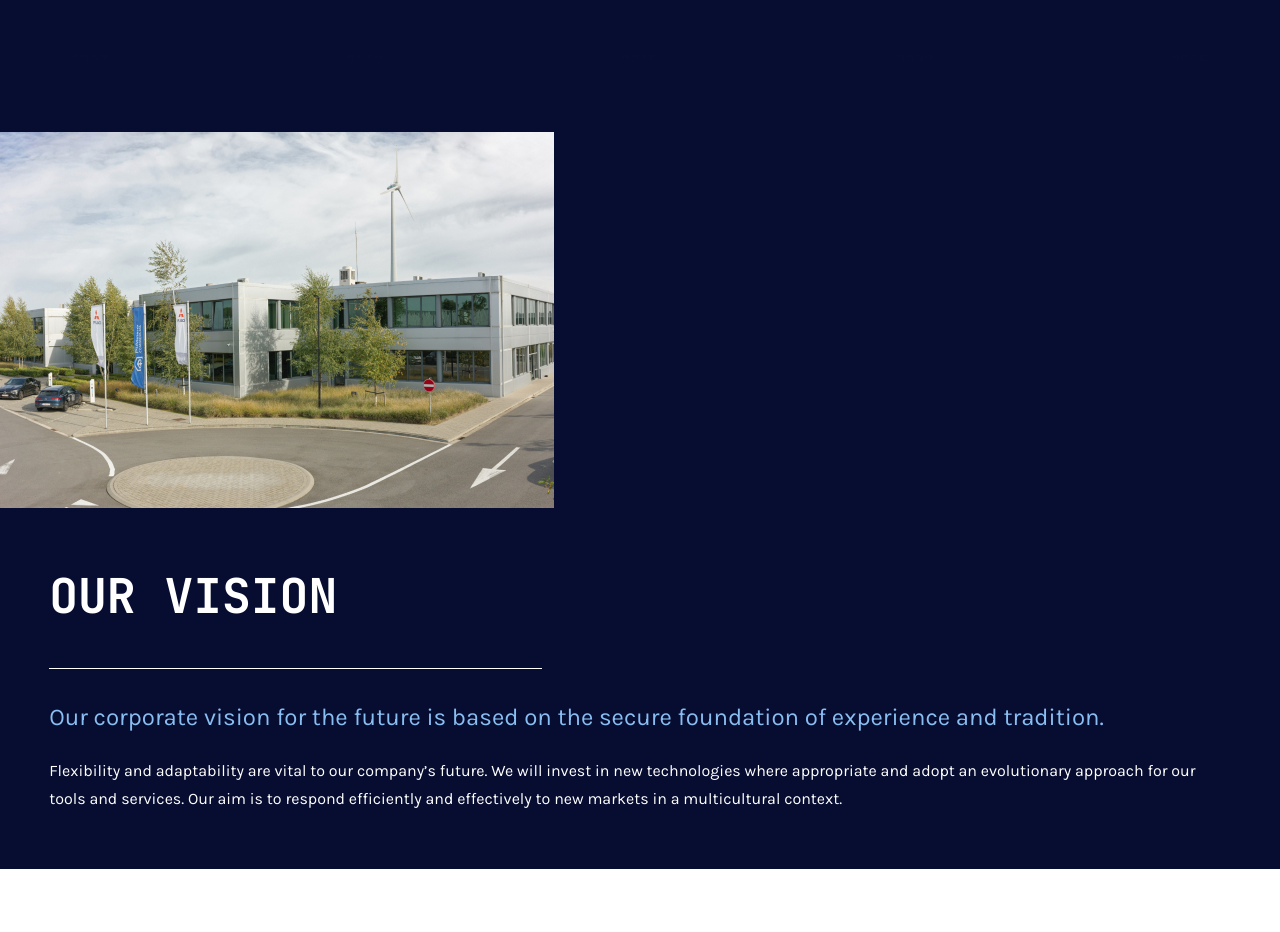
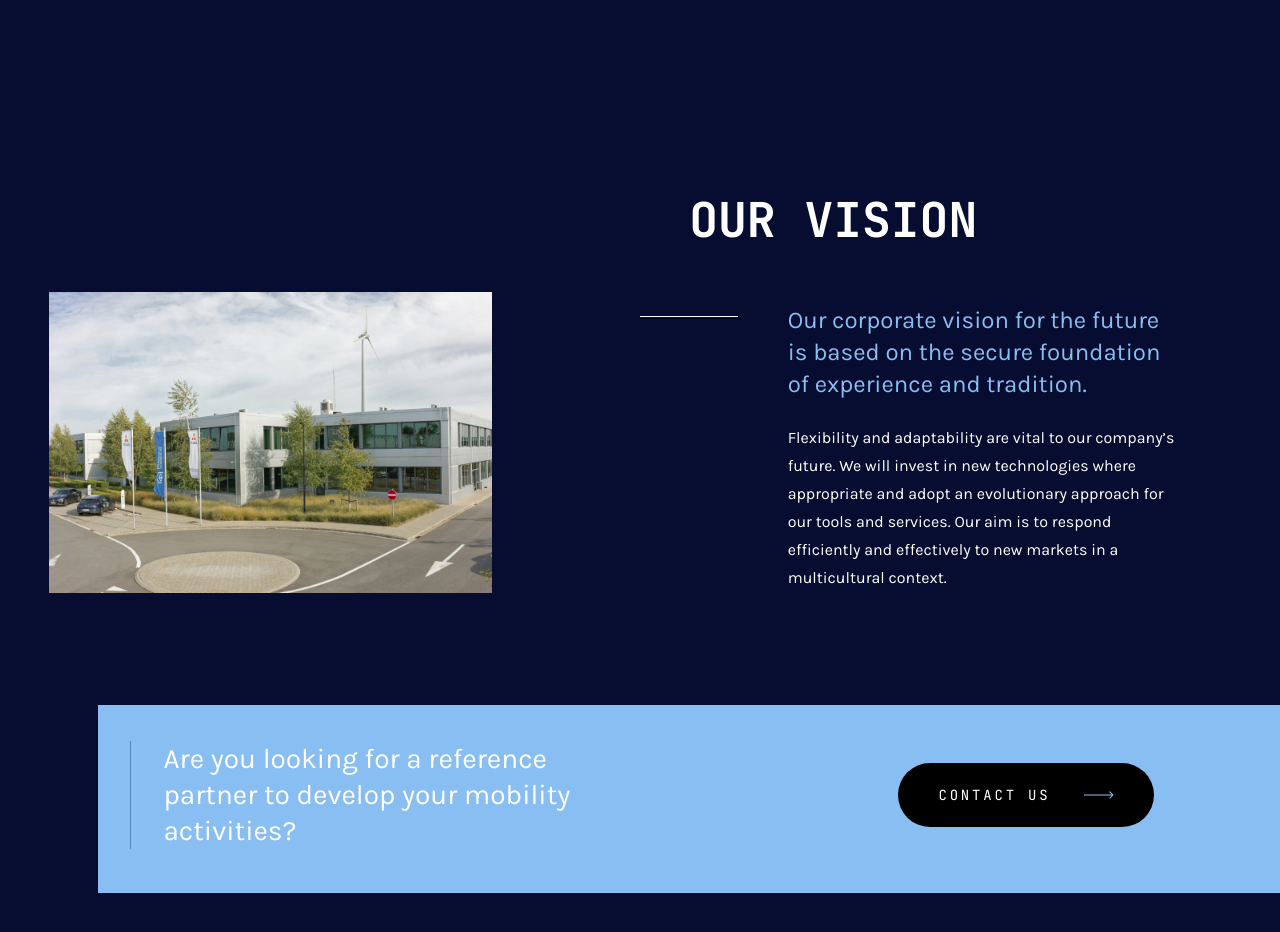
Before and after one commit to Francesdenaro/beherman-group, a Next.js app: page /about in a window 1280 px wide. Shown: the part 540-1472 px from the top of the page. Before the commit the page ends 1409 px from the top, so only its background shows below. Built offline with nearby package versions, Linux system fonts and the light colour scheme.

Commit message:
- Completed "Our Vision" section - Completed Banner with CTA - Adjusted grid values in header and current section

```diff
--- /dev/null
+++ b/src/comps/Cta.tsx
@@ -0,0 +1,10 @@
+import Arrow from './Svg/Arrow';
+
+const Cta = () => {
+	return (
+		<button className="flex w-64 items-center justify-between rounded-full bg-black px-10 py-6.5 font-jetbrains text-sm uppercase tracking-2xl text-white">
+			Contact us <Arrow />
+		</button>
+	);
+};
+export default Cta;
--- a/src/comps/Nav.tsx
+++ b/src/comps/Nav.tsx
@@ -19,7 +19,7 @@ const NavItem = ({ children }: NavItemProps) => {
 const Nav = () => {
 	return (
 		<Container className="bg-primary">
-			<Col className="items-center" colStart={[2, null, null, 2, null]} colEnd={[15, null, null, 6, null]}>
+			<Col className="items-center pl-2" colStart={[2, null, null, 2, null]} colEnd={[15, null, null, 6, null]}>
 				<Logo />
 			</Col>
 			<Col colStart={[22, null, null, 15, null]}>
--- /dev/null
+++ b/src/comps/Svg/Arrow.tsx
@@ -0,0 +1,11 @@
+const Arrow = () => {
+	return (
+		<svg width="30" height="8" viewBox="0 0 30 8" fill="none" xmlns="http://www.w3.org/2000/svg">
+			<path
+				d="M29.3536 4.35356C29.5488 4.15829 29.5488 3.84171 29.3536 3.64645L26.1716 0.464468C25.9763 0.269206 25.6597 0.269206 25.4645 0.464468C25.2692 0.65973 25.2692 0.976313 25.4645 1.17158L28.2929 4L25.4645 6.82843C25.2692 7.02369 25.2692 7.34027 25.4645 7.53554C25.6597 7.7308 25.9763 7.7308 26.1716 7.53554L29.3536 4.35356ZM-4.37114e-08 4.5L29 4.5L29 3.5L4.37114e-08 3.5L-4.37114e-08 4.5Z"
+				fill="#8BC0F1"
+			/>
+		</svg>
+	);
+};
+export default Arrow;
--- a/src/pages/about.tsx
+++ b/src/pages/about.tsx
@@ -1,6 +1,7 @@
 import type { NextPage } from 'next';
 import Head from 'next/head';
 import Image from 'next/image';
+import Cta from '../comps/Cta';
 import Header from '../comps/Header';
 
 import Col from '../comps/Layout/Col';
@@ -20,24 +21,39 @@ const Page: NextPage = () => {
 			<main>
 				<section>
 					<Container>
-						<Col colStart={[1, null, null, null, null]} colEnd={[27, null, null, null, null]}>
+						<Col className="hidden lg:grid" colStart={[null, null, null, 15]}>
+							<SectionTitle>Our vision</SectionTitle>
+						</Col>
+						<Col colStart={[1, null, null, 2, null]} colEnd={[27, null, null, 11, null]}>
 							<Image alt="Panoramic view of office" src="/images/panoramic.jpg" width={554} height={376} />
 						</Col>
-						<Col>
+						<Col className="lg:hidden" colStart={[2, null, null, 15]}>
 							<SectionTitle>Our vision</SectionTitle>
 						</Col>
-						<Col colEnd={[12]}>
-							<span className="h-[1px] bg-white"></span>
+						<Col colStart={[2, null, null, 14]} colEnd={[11, null, null, 16, null]}>
+							<span className="h-[1px] bg-white lg:mt-6"></span>
 						</Col>
-						<Col>
-							<p className="pt-8 pb-6 text-2xl text-accent">Our corporate vision for the future is based on the secure foundation of experience and tradition.</p>
-							<p className="pb-14 leading-7 text-white">
+						<Col colStart={[2, null, null, 17]} colEnd={[26, null, null, 25]}>
+							<p className="pt-8 pb-6 text-2xl text-accent lg:pt-3">Our corporate vision for the future is based on the secure foundation of experience and tradition.</p>
+							<p className="pb-14 leading-7  text-white lg:pb-0">
 								Flexibility and adaptability are vital to our company’s future. We will invest in new technologies where appropriate and adopt an evolutionary approach for our tools
 								and services. Our aim is to respond efficiently and effectively to new markets in a multicultural context.
 							</p>
 						</Col>
 					</Container>
 				</section>
+				<aside className="lg:pt-28 lg:pb-36">
+					<Container>
+						<Col className="bg-accent px-8 pt-9 pb-11" colStart={[1, null, null, 3, null]} colEnd={[27, null, null, null, null]}>
+							<div className="flex max-w-5xl flex-col lg:flex-row lg:items-center lg:justify-between">
+								<h3 className="mb-10 border-l border-l-secondary pl-8 text-[28px] leading-9 text-white lg:m-0 lg:w-1/2">
+									Are you looking for a reference partner to develop your mobility activities?
+								</h3>
+								<Cta />
+							</div>
+						</Col>
+					</Container>
+				</aside>
 			</main>
 		</div>
 	);
--- a/tailwind.config.js
+++ b/tailwind.config.js
@@ -55,6 +55,9 @@ module.exports = {
 				lg: '61px',
 				xl: '78px',
 			},
+			padding: {
+				6.5: '22px',
+			},
 		},
 	},
 	plugins: [],
```
